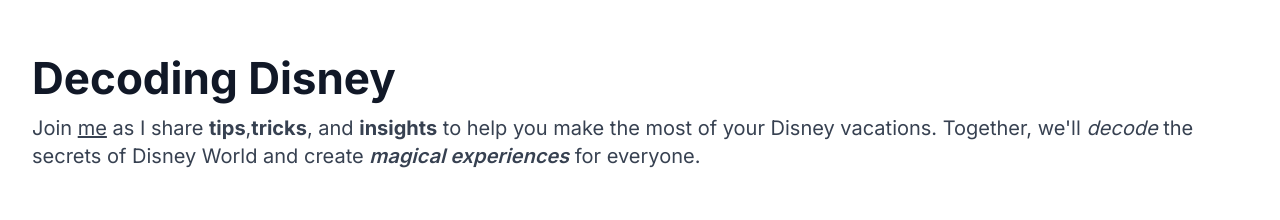
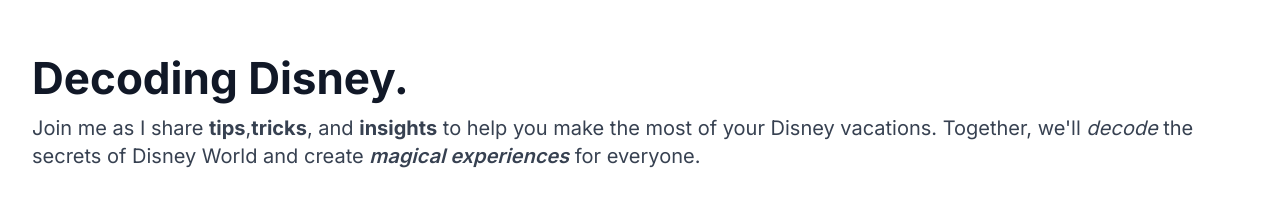
Before and after one commit to tytusplanck/decoding-disney-next, a Next.js app: page / in a window 1280 px wide. Shown: the part 208-428 px from the top of the page. Built offline with nearby package versions, Linux system fonts and the light colour scheme.

Commit message:
Improvements to article components and home page

```diff
--- a/src/app/_components/header.tsx
+++ b/src/app/_components/header.tsx
@@ -10,7 +10,7 @@
         .
       </h2>
 
-      <div className="flex justify-end">
+      {/* <div className="flex justify-end">
         <a
           href="https://www.pinterest.com/decodingdisney/"
           rel="noreferrer"
@@ -65,7 +65,7 @@
             <path d="M8.29 20.251c7.547 0 11.675-6.253 11.675-11.675 0-.178 0-.355-.012-.53A8.348 8.348 0 0022 5.92a8.19 8.19 0 01-2.357.646 4.118 4.118 0 001.804-2.27 8.224 8.224 0 01-2.605.996 4.107 4.107 0 00-6.993 3.743 11.65 11.65 0 01-8.457-4.287 4.106 4.106 0 001.27 5.477A4.072 4.072 0 012.8 9.713v.052a4.105 4.105 0 003.292 4.022 4.095 4.095 0 01-1.853.07 4.108 4.108 0 003.834 2.85A8.233 8.233 0 012 18.407a11.616 11.616 0 006.29 1.84" />
           </svg>
         </a>
-      </div>
+      </div> */}
     </header>
   );
 };
--- a/src/app/_components/post-header.tsx
+++ b/src/app/_components/post-header.tsx
@@ -1,8 +1,8 @@
-import Avatar from "./avatar";
-import CoverImage from "./cover-image";
-import DateFormatter from "./date-formatter";
-import { PostTitle } from "@/app/_components/post-title";
-import { type Author } from "@/interfaces/author";
+import Avatar from './avatar';
+import CoverImage from './cover-image';
+import DateFormatter from './date-formatter';
+import { PostTitle } from '@/app/_components/post-title';
+import { type Author } from '@/interfaces/author';
 
 type Props = {
   title: string;
@@ -15,16 +15,10 @@
   return (
     <>
       <PostTitle>{title}</PostTitle>
-      <div className="hidden md:block md:mb-12">
-        <Avatar name={author.name} picture={author.picture} />
-      </div>
       <div className="mb-8 md:mb-16 sm:mx-0">
         <CoverImage title={title} src={coverImage} />
       </div>
       <div className="max-w-2xl mx-auto">
-        <div className="block md:hidden mb-6">
-          <Avatar name={author.name} picture={author.picture} />
-        </div>
         <div className="mb-6 text-lg">
           <DateFormatter dateString={date} />
         </div>
--- a/src/app/_components/post-title.tsx
+++ b/src/app/_components/post-title.tsx
@@ -1,4 +1,4 @@
-import { ReactNode } from "react";
+import { ReactNode } from 'react';
 
 type Props = {
   children?: ReactNode;
@@ -6,7 +6,7 @@
 
 export function PostTitle({ children }: Props) {
   return (
-    <h1 className="text-5xl md:text-7xl lg:text-8xl font-bold tracking-tighter leading-tight md:leading-none mb-12 text-center md:text-left">
+    <h1 className="text-2xl md:text-4xl lg:text-5xl font-bold tracking-tighter leading-tight md:leading-none mb-12 text-center md:text-left">
       {children}
     </h1>
   );
--- a/src/app/page.tsx
+++ b/src/app/page.tsx
@@ -7,14 +7,10 @@
     <main className="min-h-screen flex flex-col">
       <section className="flex flex-col items-start justify-center w-full h-screen p-4 md:p-8">
         <h1 className="text-4xl md:text-6xl font-bold text-gray-900  mb-4">
-          Decoding Disney
+          Decoding Disney.
         </h1>
         <h2 className="text-lg md:text-xl text-gray-700">
-          Join{' '}
-          <a className="underline" href="/about">
-            me
-          </a>{' '}
-          as I share <strong>tips</strong>,<strong>tricks</strong>, and{' '}
+          Join me as I share <strong>tips</strong>,<strong>tricks</strong>, and{' '}
           <strong>insights</strong> to help you make the most of your Disney
           vacations. Together, we'll <em className="italic">decode</em> the
           secrets of Disney World and create{' '}
```
